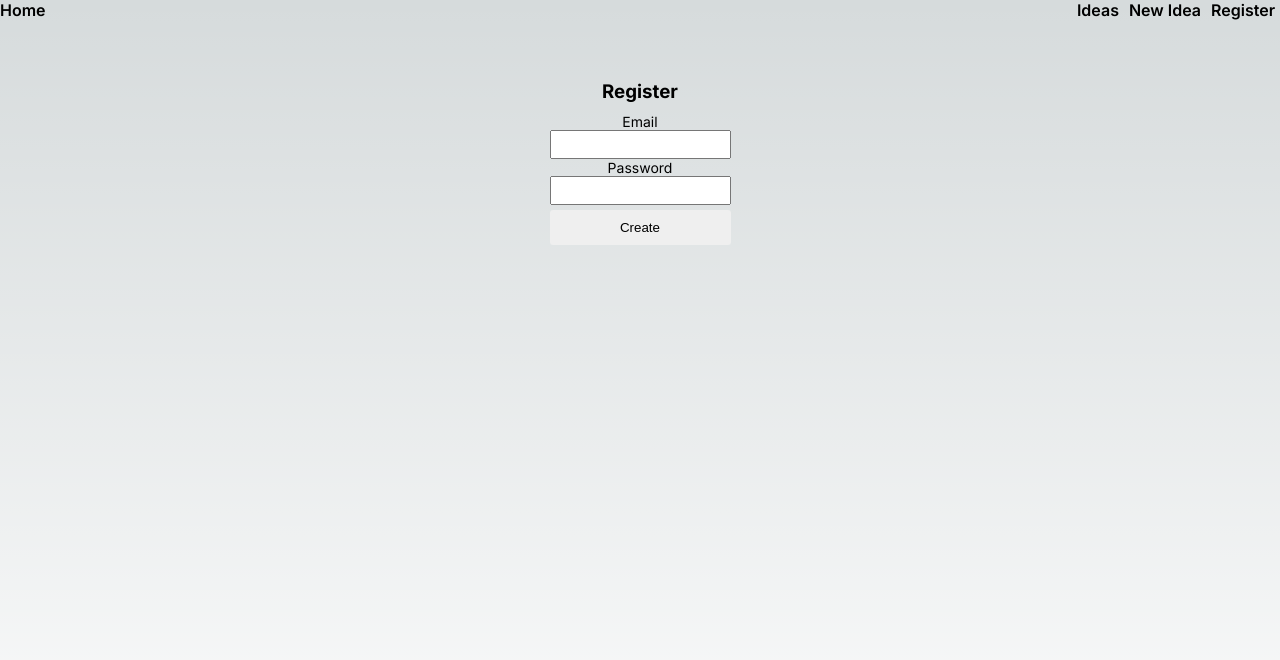
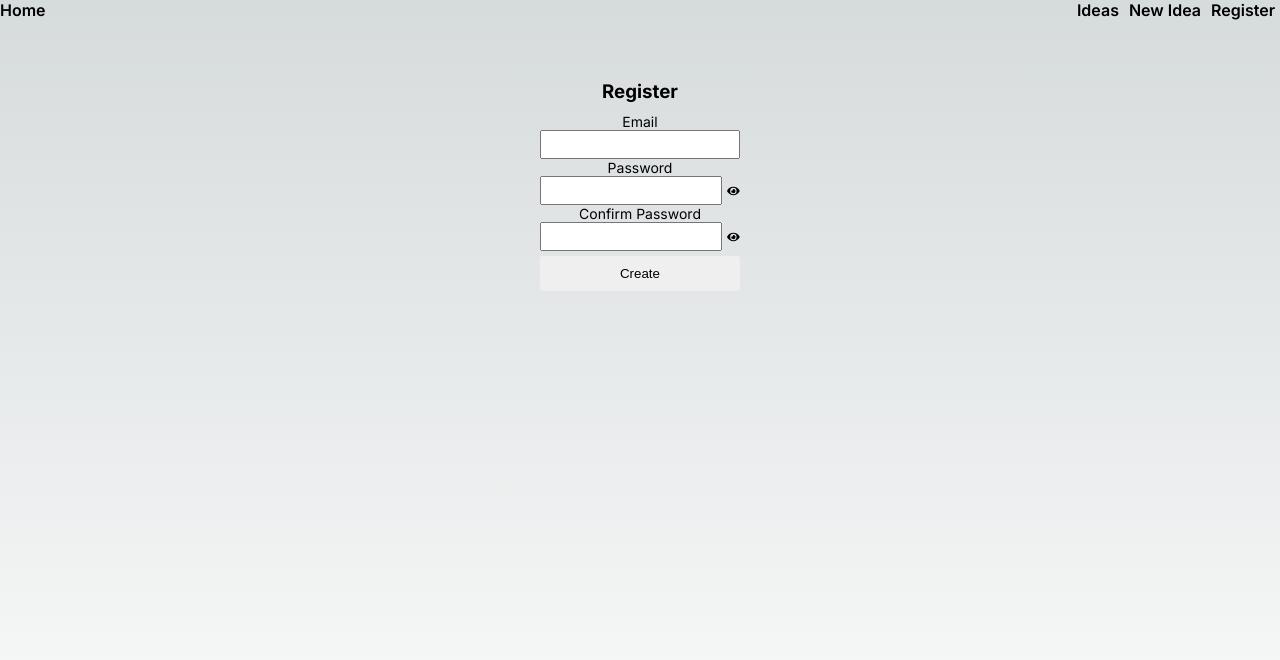
Before and after one commit to AmaurySemery/next_app_ideas, a Next.js app: page /register in a window 1280 px wide. Shown: the top 660 px of the page. Built offline with nearby package versions, Linux system fonts and the light colour scheme.

Commit message:
Montrer / masquer le mot de passe + 'react icons'

```diff
--- a/app/components/RegisterForm.jsx
+++ b/app/components/RegisterForm.jsx
@@ -1,7 +1,7 @@
 'use client';
 
-import { defaultHead } from "next/head";
 import { useState } from "react";
+import { FaEye, FaEyeSlash } from "react-icons/fa";
 
 async function registerUser(data) {
     const URL = 'http://localhost:3000/api/auth';
@@ -19,16 +19,33 @@ async function registerUser(data) {
 export default function RegisterForm() {
     const [email, setEmail] = useState('');
     const [password, setPassword] = useState('');
+    const [confirm, setConfirm] = useState('');
+    const [showPassword, setShowPassword] = useState(false);
+    const [hasError, setHasError] = useState(false);
     const [message, setMessage] = useState('');
 
     async function handleSubmit(e) {
         e.preventDefault();
-        const response = await registerUser({email, password, task: 'register'})
+        // const response = await registerUser({email, password, task: 'register'})
+        if (email ==='' || password ==='' || confirm ==='') {
+            setMessage('Please Fill All Fields');
+            setHasError(true);
+            return;
+        }
+        if (password !== confirm) {
+            setMessage('Password and Confirm Password are different');
+            setHasError(true);
+            return;
+        }
+        setMessage('');
+        setHasError(false);
+        const response = await registerUser({email, password, task: 'register'});
         const responseJson = await response.json();
         console.log({ responseFromForm: responseJson });
         if(responseJson.status === 200) {
             setEmail('');
             setPassword('');
+            setConfirm('');
             setMessage(`${responseJson.message}`);
             setTimeout(() => {
                 setMessage('')
@@ -36,6 +53,10 @@ export default function RegisterForm() {
         } else {
             setMessage('Something went wrong');
         }
+    }
+
+    function toggleShow() {
+        setShowPassword(current => !current);
     }
 
     return (
@@ -50,12 +71,29 @@ export default function RegisterForm() {
               onInput={(e) => setEmail(e.target.value)}
             />
             <label htmlFor="password">Password</label>
-            <input
-              type="password"
-              id="password"
-              value={password}
-              onInput={(e) => setPassword(e.target.value)}
-            />
+            <div className="pass-eye">
+                <input
+                type={showPassword ? 'text' : 'password'}
+                id="password"
+                value={password}
+                onInput={(e) => setPassword(e.target.value)}
+                />
+                {' '}
+                {showPassword && <FaEyeSlash onClick={toggleShow} />}
+                {!showPassword && <FaEye onClick={toggleShow} />}
+            </div>
+            <label htmlFor="confirm">Confirm Password</label>
+            <div className="pass-eye">
+                <input
+                type={showPassword ? 'text' : 'password'}
+                id="password"
+                value={confirm}
+                onInput={(e) => setConfirm(e.target.value)}
+                />
+                {' '}
+                {showPassword && <FaEyeSlash onClick={toggleShow} />}
+                {!showPassword && <FaEye onClick={toggleShow} />}
+            </div>
             <input type="submit" value="Create" className="btn" />
           </form>
         </div>
--- a/app/globals.css
+++ b/app/globals.css
@@ -161,3 +161,13 @@ h3 {
     color-scheme: dark;
   }
 }
+
+.pass-eye {
+  display: flex;
+  gap: 5px;
+  align-items: center;
+}
+
+.pass-eye svg {
+  cursor: pointer;
+}
--- a/package.json
+++ b/package.json
@@ -12,6 +12,7 @@
     "firebase": "^10.7.2",
     "next": "14.1.0",
     "react": "^18",
-    "react-dom": "^18"
+    "react-dom": "^18",
+    "react-icons": "^5.0.1"
   }
 }
```
Also changed, not shown: 1 other file (tests, documents, lock files or other folders).
